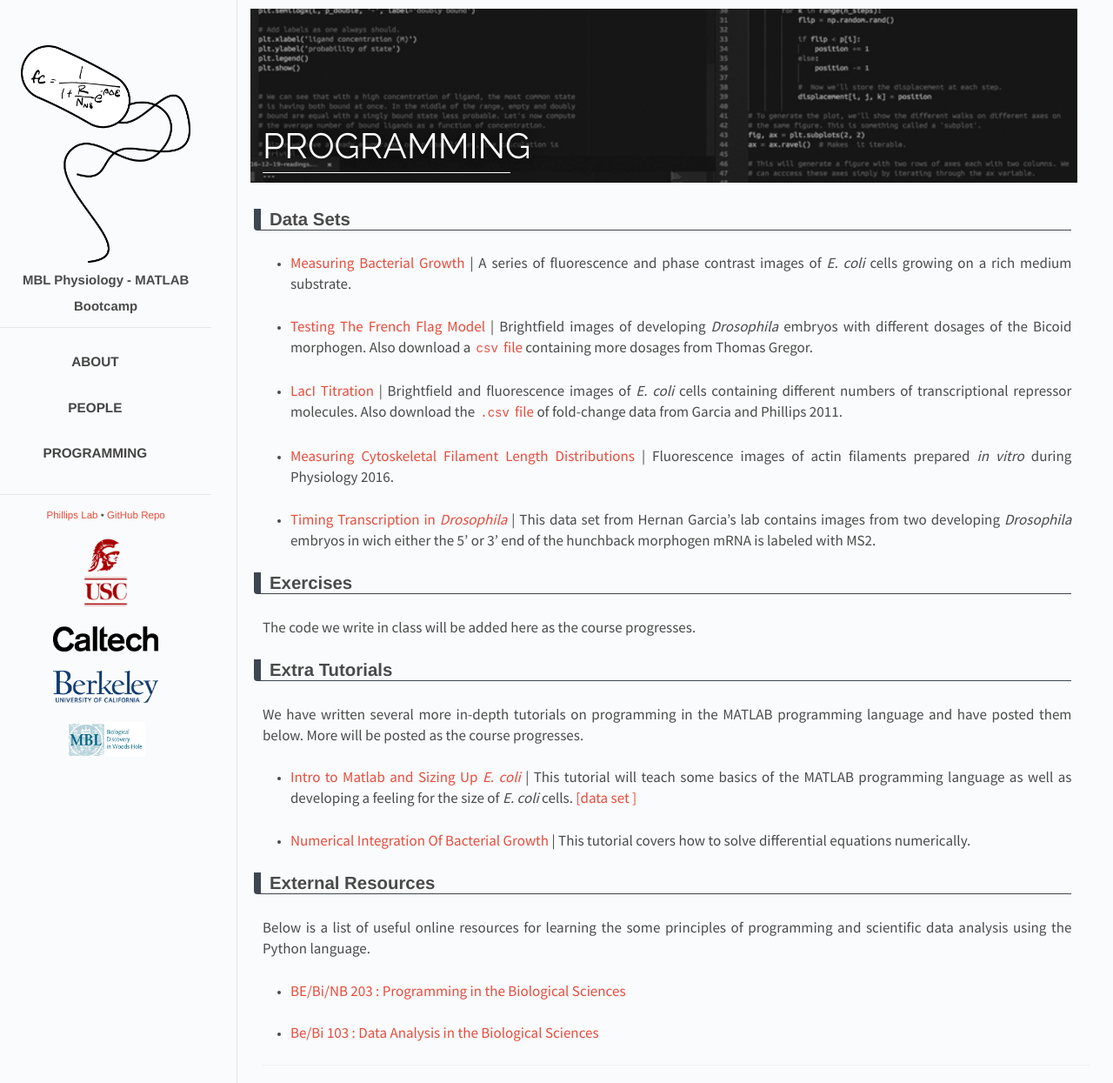
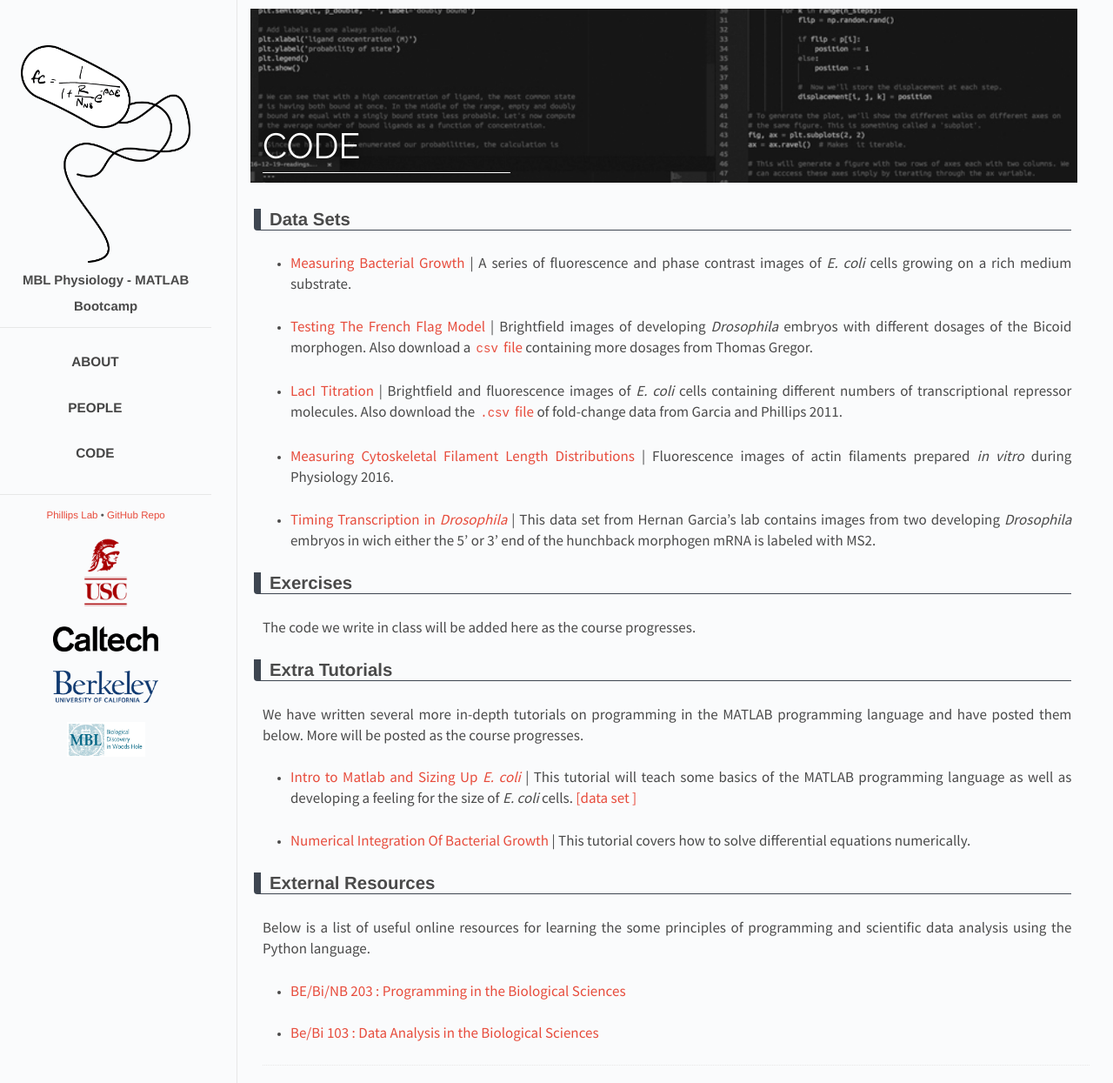
Before and after one commit to RPGroup-PBoC/MBL_Physiology_2016, a Jekyll site: the page built from _posts/2017-01-25-code.md, in a window 1280 px wide. Shown: the whole page at 87% size. Built offline with Jekyll 4.4.1, drawn with Linux system fonts in a browser that asks for light colours.

Commit message:
Fixed broken links

```diff
--- a/2016/tutorials.html
+++ b/2016/tutorials.html
@@ -20,7 +20,7 @@
 </h1>
 		</div>
 <div id="navbar">
-		<li> <a href="index.html"><i class="fa fa-home "></i> Main </a></li>
+		<li> <a href="main.html"><i class="fa fa-home "></i> Main </a></li>
 		<li> <a href="people.html"><i class="fa fa-users "></i> People </a></li>
 		<li class="current"><i class="fa fa-keyboard-o "></i> Tutorials </a></li>
 		<li> <a href="exercises.html"><i class="fa fa-code "></i> Exercises </a></li>
--- a/_posts/2017-01-25-code.md
+++ b/_posts/2017-01-25-code.md
@@ -1,6 +1,6 @@
 ---
 layout: post
-title: Programming
+title: Code
 cover: code.jpg
 categories: posts
 permalink: programming
```
